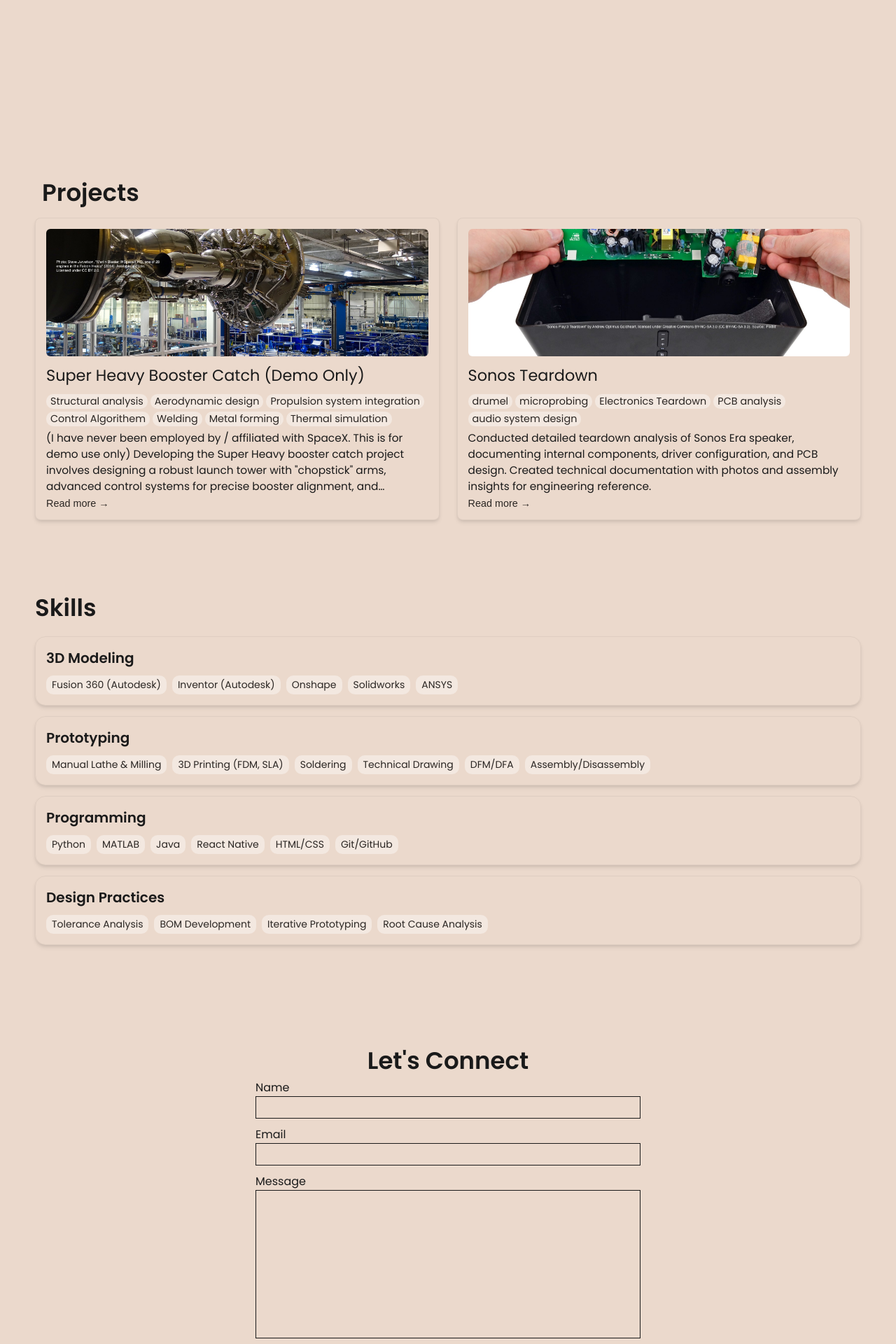
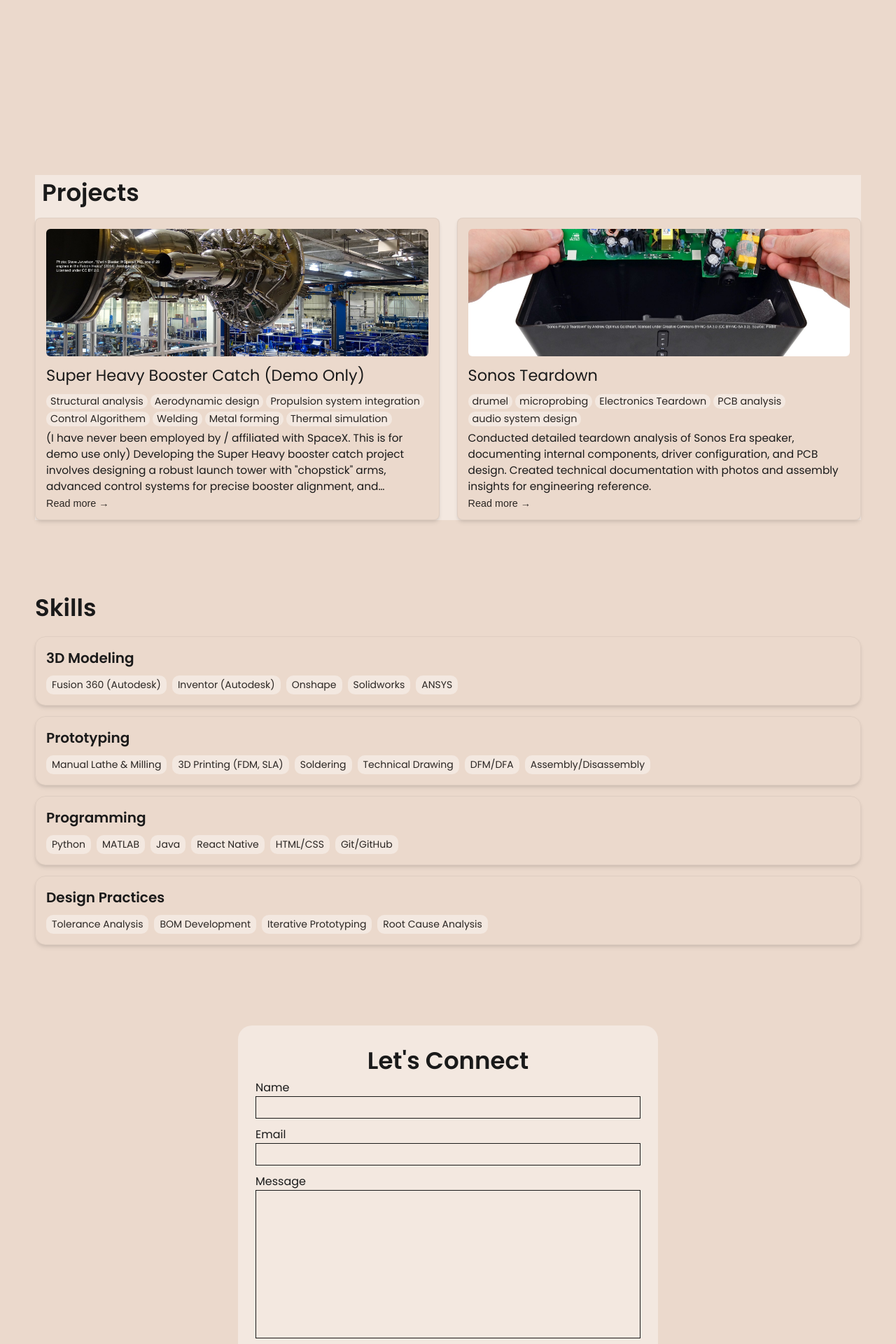
Before and after one commit to oliviatolliver/oliviatolliver.github.io, a Jekyll site: the page built from index.html, in a window 1280 px wide. Shown: the part 1229-3149 px from the top of the page at 70% size. Built offline with Jekyll 4.4.1, drawn with Linux system fonts in a browser that asks for light colours.

Commit message:
adding background variation

```diff
--- a/_includes/contact.html
+++ b/_includes/contact.html
@@ -1,5 +1,5 @@
 <!-- SECTION 4: Contact-->
-<section id="contact" class= "contact-section">
+<section id="contact" class= "contact-section" style="background-color: var(--light-background-color);">
     <h2>Let's Connect</h2>
 
     <div class="group">
--- a/_includes/hero.html
+++ b/_includes/hero.html
@@ -1,6 +1,6 @@
 
 <!-- SECTION 1: Hero -->
-<section class="hero-section">
+<section class="hero-section" style="background-color: var(--background-color);">
     <div class="group">
         <div class="text">
             <h2>
--- a/_includes/projects.html
+++ b/_includes/projects.html
@@ -1,5 +1,5 @@
 <!-- SECTION 3: project -->
-<section id="projects" class="project-grid-section">
+<section id="projects" class="project-grid-section" style="background-color: var(--light-background-color);">
     <h2 class="slide-right">Projects</h2>
 
     <div class="grid-container">
--- a/_includes/skills.html
+++ b/_includes/skills.html
@@ -1,4 +1,4 @@
-<section id="skills" class="skills-section">
+<section id="skills" class="skills-section" style="background-color: var(--background-color);">
     <h2>Skills</h2>
 
     <ul class="skill-categories">
```
